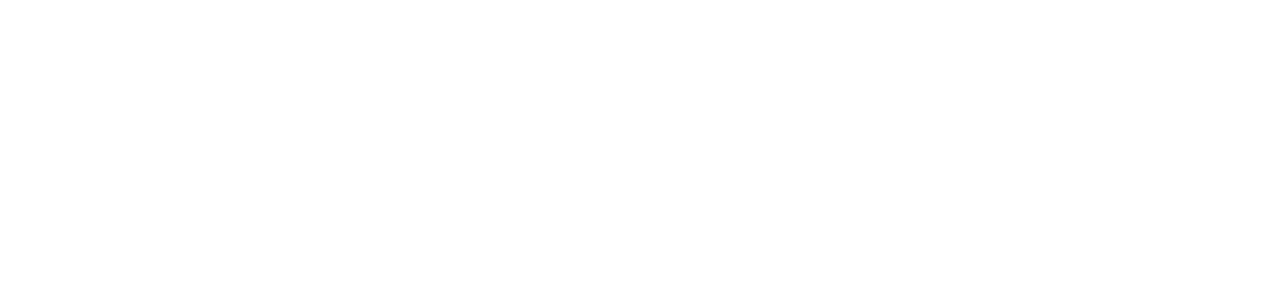
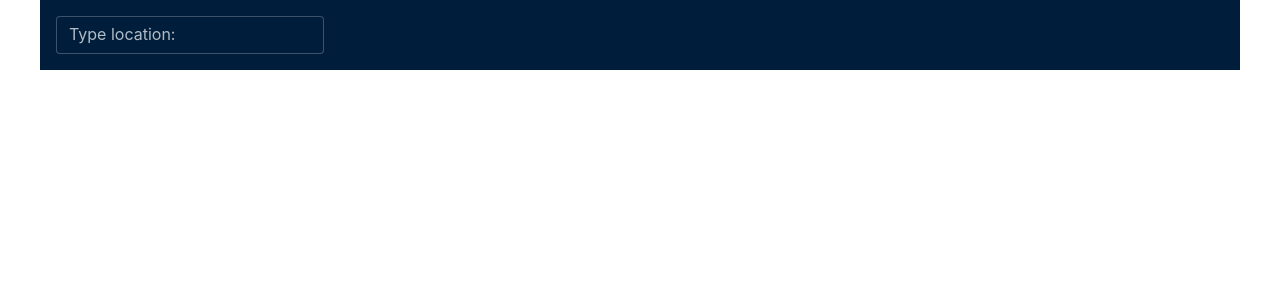
Before and after one commit to AndrewLyko/weather-react-app, a React (Create React App) app: page / in a window 1280 px wide. Shown: the top 300 px of the page. Built offline with nearby package versions, Linux system fonts and the light colour scheme.

Commit message:
input styling and sass instalation

```diff
--- a/src/App.js
+++ b/src/App.js
@@ -1,3 +1,5 @@
+import {useState} from "react";
+
 import SearchBar from "./components/SearchBar/SearchBar";
 import Weather from "./components/Weather/Weather";
 import WeatherForecastChart from "./components/WeatherForecastChart/WeatherForecastChart";
@@ -5,9 +7,14 @@
 import './styles/main.scss'
 
 function App() {
+
+    const [searchValue, setSearchValue] = useState('');
+
+
+
     return (
         <main className="App">
-            <SearchBar/>
+            <SearchBar searchValue={searchValue} setSearchValue={setSearchValue}/>
             <Weather/>
             <WeatherForecastChart/>
         </main>
--- a/src/components/Search/Search.jsx
+++ b/src/components/Search/Search.jsx
@@ -1,8 +1,45 @@
-import React from 'react';
+import React, {useRef} from 'react';
 
-function Search() {
+function Search({searchValue, setSearchValue}) {
+
+    const searchRef = useRef(null);
+
+
+    function handleInput(e) {
+        setSearchValue(e.target.value);
+    }
+
+    function handleFocus() {
+        searchRef.current.classList.add("focus");
+    }
+
+    function handleBlur() {
+        if (searchValue === "") {
+            searchRef.current.classList.remove("focus");
+            console.log('dupa')
+        }
+    }
+
+
+
     return (
-        <div></div>
+        <div className="search" ref={searchRef}>
+            <label
+                htmlFor="search"
+                className="search__lbl"
+            >
+                Type location:
+            </label>
+            <input
+                className="search__input"
+                type="text"
+                id="search"
+                value={searchValue}
+                onChange={handleInput}
+                onFocus={handleFocus}
+                onBlur={handleBlur}
+            />
+        </div>
     );
 }
 
--- a/src/components/SearchBar/SearchBar.jsx
+++ b/src/components/SearchBar/SearchBar.jsx
@@ -2,10 +2,13 @@
 import Search from "../Search/Search";
 import Autocomplete from "../Autocomplete/Autocomplete";
 
-function SearchBar() {
+function SearchBar({searchValue, setSearchValue}) {
     return (
         <>
-            <Search/>
+            <Search
+                searchValue={searchValue}
+                setSearchValue={setSearchValue}
+            />
             <Autocomplete/>
         </>
     );
--- /dev/null
+++ b/src/styles/components.scss
@@ -0,0 +1,32 @@
+@import "./utils";
+
+.search {
+  position: relative;
+
+  &__lbl {
+    color: rgba(255, 255, 255, 0.7);
+    position: absolute;
+    top: rem(23px);
+    left: rem(23px);
+    font-size: rem(16px);
+    background: rgb(0, 30, 60);
+    transition: all 400ms;
+    padding: rem(2px) rem(6px);
+  }
+
+  &:hover, &.focus {
+    .search__lbl{
+      font-size: rem(8px);
+      top: rem(6px);
+
+    }
+  }
+
+  &__input {
+    padding: rem(9px);
+    border-radius: rem(4px);
+    border: rem(1px) solid rgba(255, 255, 255, 0.23);
+    background: rgb(0, 30, 60);
+    margin: rem(16px);
+  }
+}
--- a/src/styles/layout.scss
+++ b/src/styles/layout.scss
@@ -4,4 +4,5 @@
   width: 100%;
   max-width: rem(1200px);
   margin: auto;
+  background-color: rgb(0, 30, 60);
 }
--- a/src/styles/main.scss
+++ b/src/styles/main.scss
@@ -2,3 +2,4 @@
 @import './config';
 @import './utils';
 @import './layout';
+@import './components';
```
